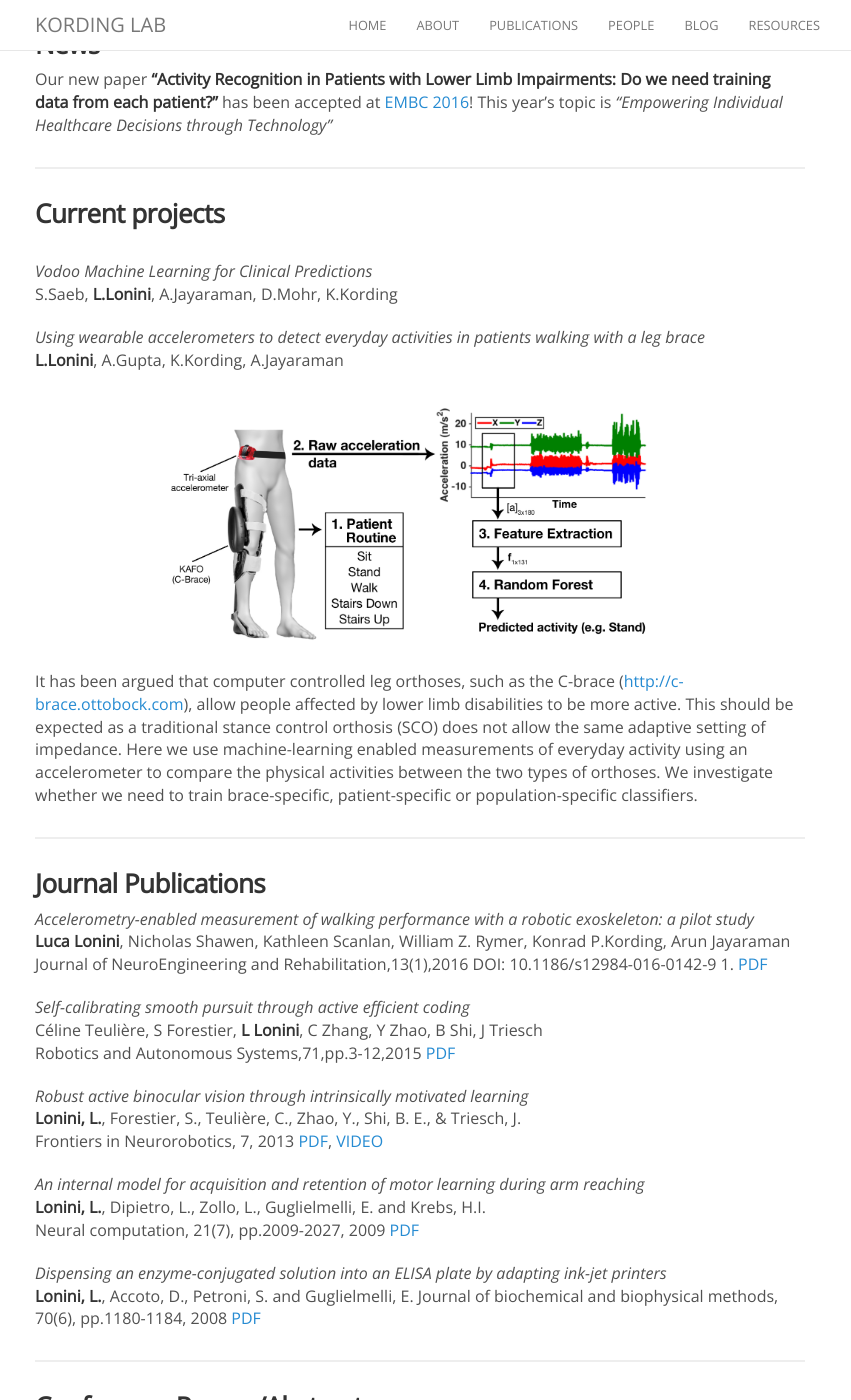
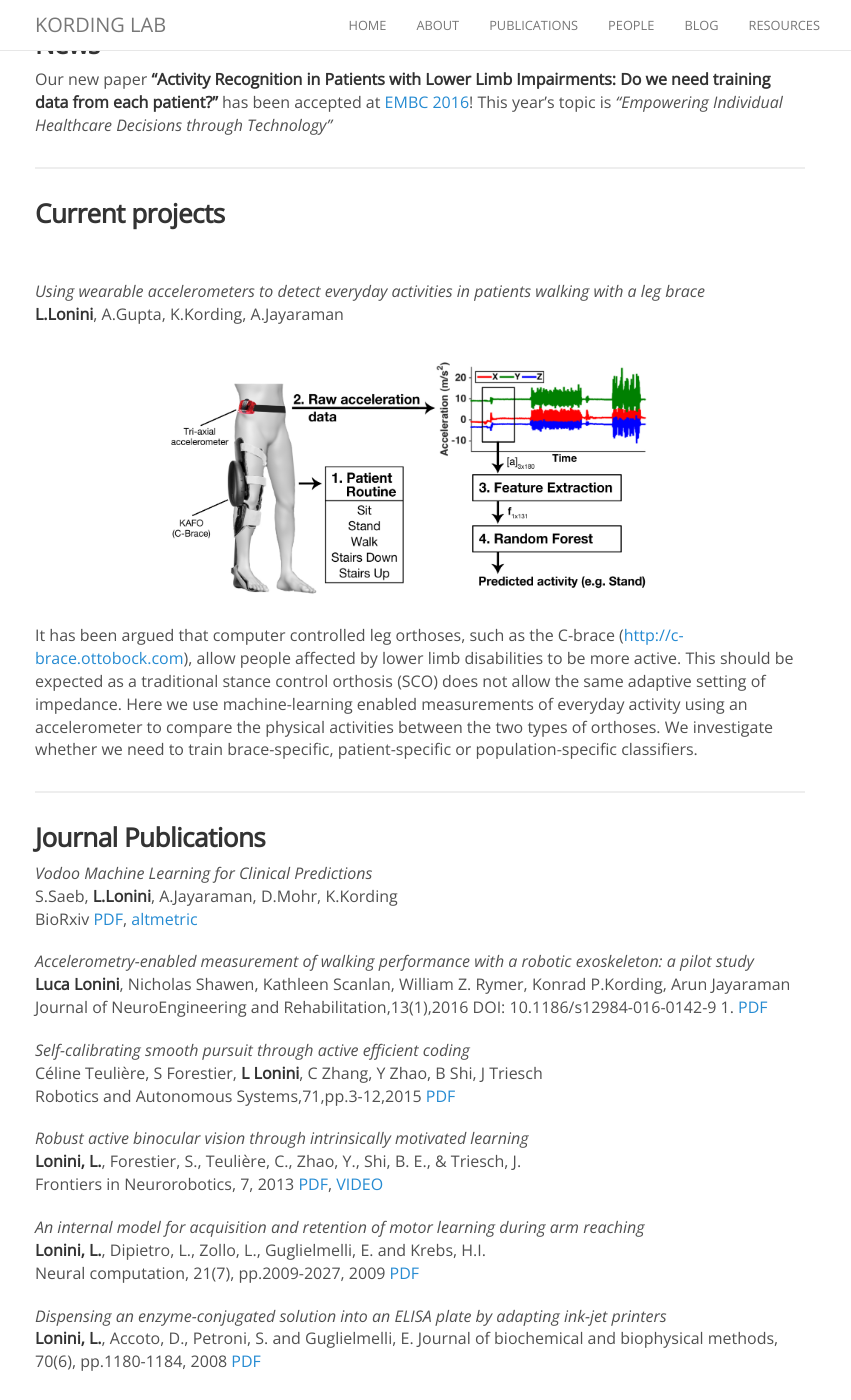
Before and after one commit to KordingLab/KordingLab.github.io, a Jekyll site: the page built from _people/luca_lonini.md, in a window 1280 px wide and 1400 px high, scrolled down 1032 px. Shown: the whole window, without its empty margins (220-1071 px from the left). Built offline with Jekyll 4.4.1, drawn with Linux system fonts in a browser that asks for light colours; nearby versions of some CDN libraries; comment, search, counter and statistics services are not loaded; some of the changed lines change nothing that is shown.

Commit message:
Update luca_lonini.md

```diff
--- a/_people/luca_lonini.md
+++ b/_people/luca_lonini.md
@@ -40,9 +40,6 @@ Our new paper **"Activity Recognition in Patients with Lower Limb Impairments: D
 
 ### Current projects
 <br>
-_Vodoo Machine Learning for Clinical Predictions_ <br>
-S.Saeb, **L.Lonini**, A.Jayaraman, D.Mohr, K.Kording <br>
-
 
 _Using wearable accelerometers to detect everyday activities in patients walking with a leg brace_<br>
 **L.Lonini**, A.Gupta, K.Kording, A.Jayaraman<br>
@@ -57,6 +54,10 @@ It has been argued that computer controlled leg orthoses, such as the C-brace ([
 <hr>
 
 ### Journal Publications
+
+_Vodoo Machine Learning for Clinical Predictions_ <br>
+S.Saeb, **L.Lonini**, A.Jayaraman, D.Mohr, K.Kording <br>
+BioRxiv [PDF](http://biorxiv.org/content/biorxiv/early/2016/06/19/059774.full.pdf), [altmetric](https://biorxiv.altmetric.com/details/8885167)
 
 _Accelerometry-enabled measurement of walking performance with a robotic exoskeleton: a pilot study_<br>
 **Luca Lonini**, Nicholas Shawen, Kathleen Scanlan, William Z. Rymer, Konrad P.Kording, Arun Jayaraman<br>
```
